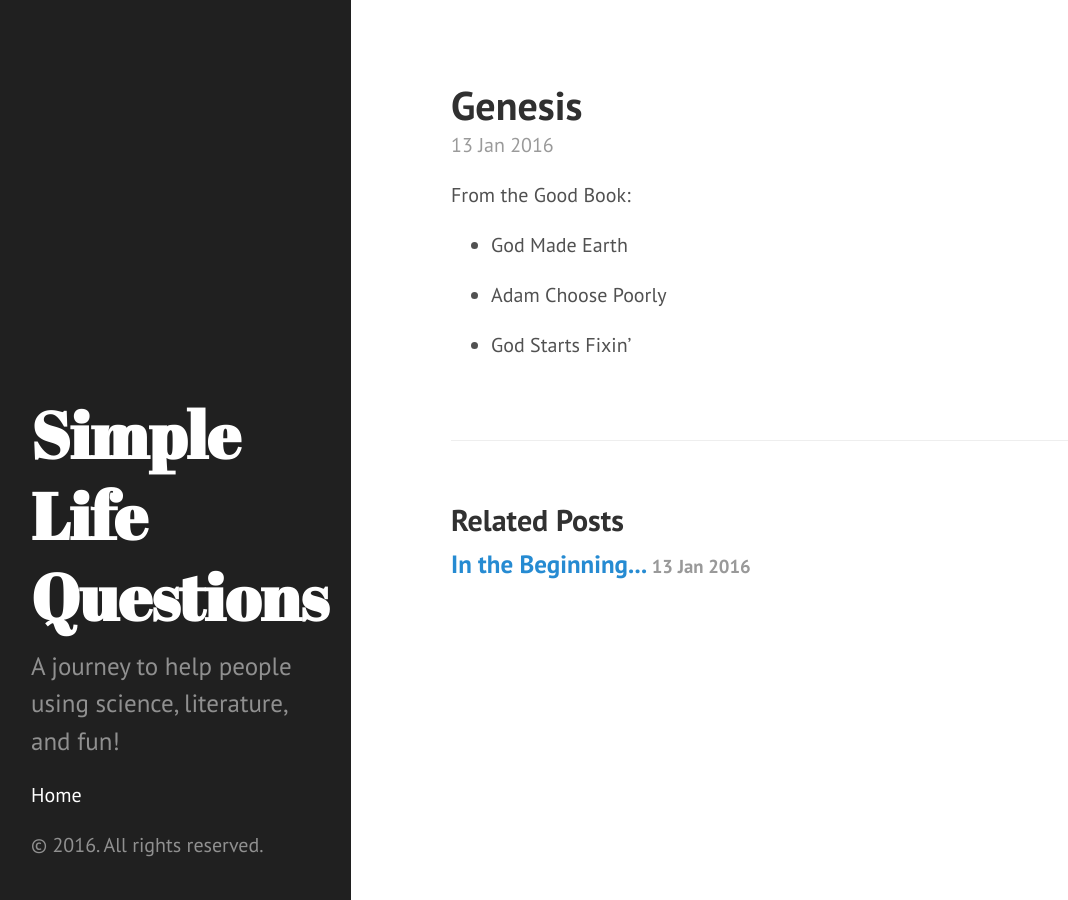
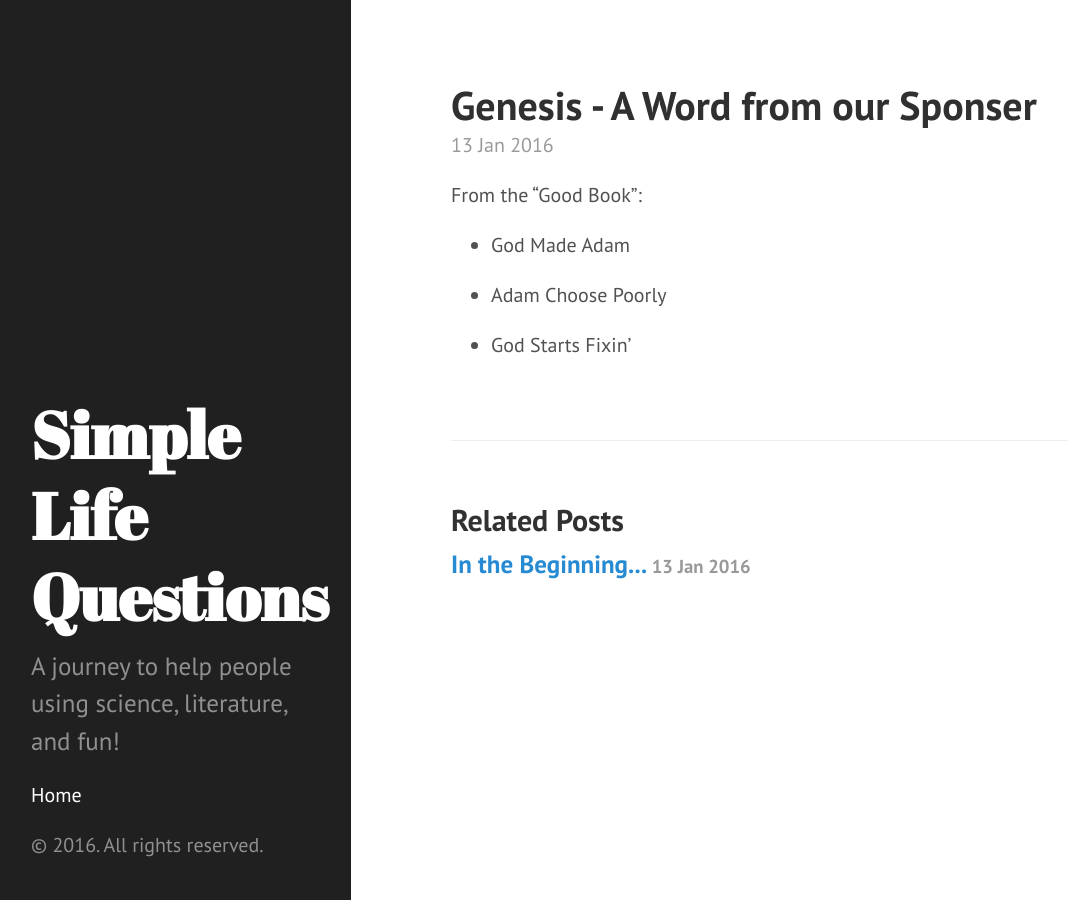
Before and after one commit to DougThompson1976/DougThompson1976.github.io, a Jekyll site: the page built from _posts/2016-01-13-genesis.markdown, in a window 1280 px wide. Shown: the whole page, without its empty margins (9-1077 px from the left). Built offline with Jekyll 4.4.1, drawn with Linux system fonts in a browser that asks for light colours.

Commit message:
Post update: Genesis

```diff
--- a/_posts/2016-01-13-genesis.markdown
+++ b/_posts/2016-01-13-genesis.markdown
@@ -1,11 +1,11 @@
 ---
 published: true
-title: Genesis
+title: Genesis - A Word from our Sponser
 layout: post
 ---
-From the Good Book:
+From the "Good Book":
 
-- God Made Earth
+- God Made Adam
 
 - Adam Choose Poorly
 
```
